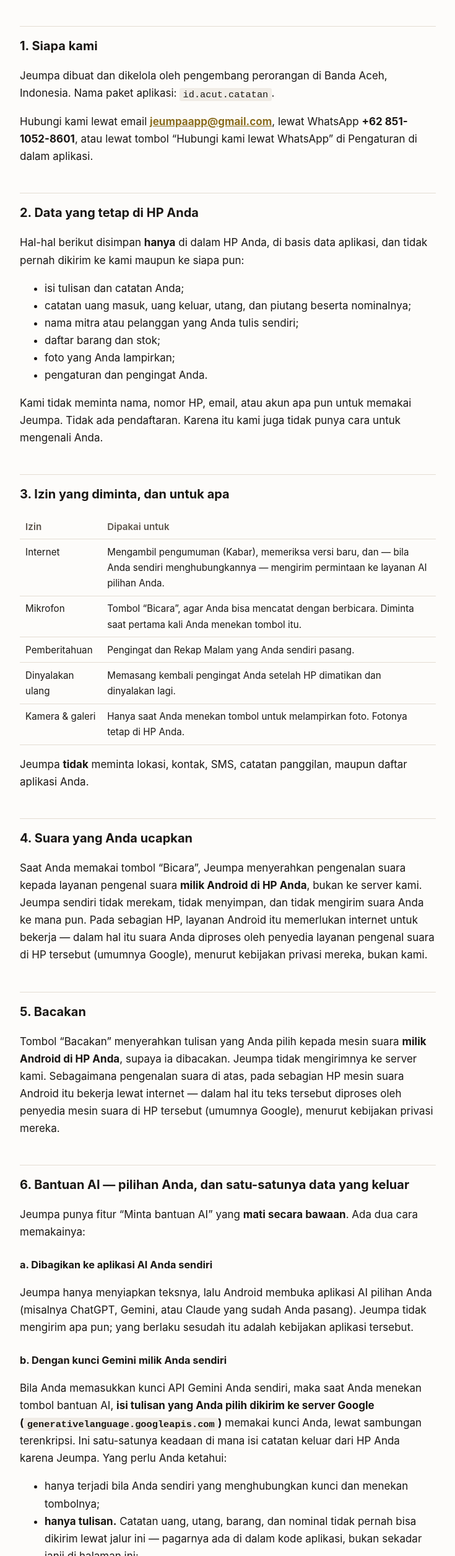
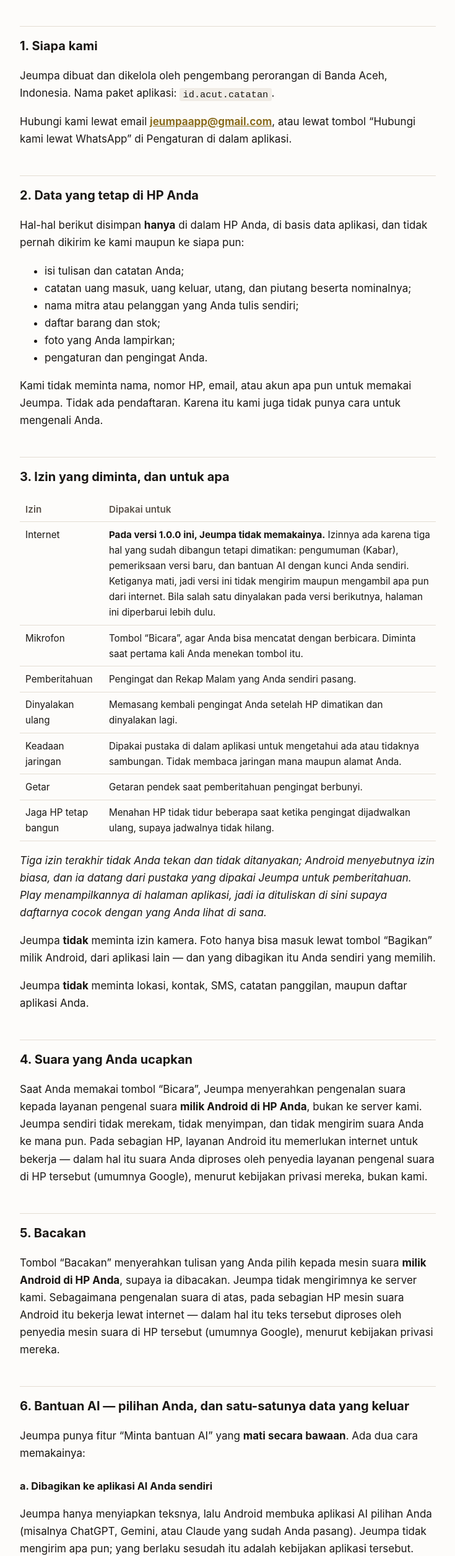
Before and after one commit to yahcutrizalyusuf-Acut/jeumpa-kebijakan, a plain HTML site: page privacy-policy.html in a window 1280 px wide. Shown: the part 290-2800 px from the top of the page at 62% size, without its empty margins (272-1007 px from the left). Drawn offline with Linux system fonts and the light colour scheme.

Commit message:
Halaman kebijakan disamakan dengan aplikasi 1.0.0
Tiga perbaikan yang sudah diputuskan 11 dan 12 Oktober 2026 tetapi belum pernah terbit di halaman publik ini:

1. Nomor WhatsApp dibuang. Kontak publik cukup jeumpaapp@gmail.com.

2. Tabel izin disamakan dengan izin yang sungguh diminta. Baris "Kamera & galeri" dibuang - aplikasinya tidak pernah meminta izin kamera. Tiga izin yang Play tampilkan ditambahkan: Keadaan jaringan, Getar, Jaga HP tetap bangun. Diperiksa pada manifest gabungan hasil build 1.0.0+2039: ada tujuh izin, dan tabel ini kini cocok persis dengan ketujuhnya.

3. Bagian kunci Gemini ditandai DIMATIKAN pada 1.0.0.

```diff
--- a/privacy-policy.html
+++ b/privacy-policy.html
@@ -72,8 +72,8 @@
 Indonesia. Nama paket aplikasi: <code>id.acut.catatan</code>.</p>
 <p>Hubungi kami lewat email
 <strong><a href="mailto:jeumpaapp@gmail.com">jeumpaapp@gmail.com</a></strong>,
-lewat WhatsApp <strong>+62 851-1052-8601</strong>, atau lewat tombol
-“Hubungi kami lewat WhatsApp” di Pengaturan di dalam aplikasi.</p>
+atau lewat tombol “Hubungi kami lewat WhatsApp” di Pengaturan di dalam
+aplikasi.</p>
 
 <h2>2. Data yang tetap di HP Anda</h2>
 <p>Hal-hal berikut disimpan <strong>hanya</strong> di dalam HP Anda, di
@@ -93,12 +93,26 @@
 <h2>3. Izin yang diminta, dan untuk apa</h2>
 <table>
   <tr><th>Izin</th><th>Dipakai untuk</th></tr>
-  <tr><td>Internet</td><td>Mengambil pengumuman (Kabar), memeriksa versi baru, dan — bila Anda sendiri menghubungkannya — mengirim permintaan ke layanan AI pilihan Anda.</td></tr>
+  <tr><td>Internet</td><td><strong>Pada versi 1.0.0 ini, Jeumpa tidak
+      memakainya.</strong> Izinnya ada karena tiga hal yang sudah dibangun
+      tetapi dimatikan: pengumuman (Kabar), pemeriksaan versi baru, dan
+      bantuan AI dengan kunci Anda sendiri. Ketiganya mati, jadi versi ini
+      tidak mengirim maupun mengambil apa pun dari internet. Bila salah satu
+      dinyalakan pada versi berikutnya, halaman ini diperbarui lebih dulu.</td></tr>
   <tr><td>Mikrofon</td><td>Tombol “Bicara”, agar Anda bisa mencatat dengan berbicara. Diminta saat pertama kali Anda menekan tombol itu.</td></tr>
   <tr><td>Pemberitahuan</td><td>Pengingat dan Rekap Malam yang Anda sendiri pasang.</td></tr>
   <tr><td>Dinyalakan ulang</td><td>Memasang kembali pengingat Anda setelah HP dimatikan dan dinyalakan lagi.</td></tr>
-  <tr><td>Kamera &amp; galeri</td><td>Hanya saat Anda menekan tombol untuk melampirkan foto. Fotonya tetap di HP Anda.</td></tr>
+  <tr><td>Keadaan jaringan</td><td>Dipakai pustaka di dalam aplikasi untuk mengetahui ada atau tidaknya sambungan. Tidak membaca jaringan mana maupun alamat Anda.</td></tr>
+  <tr><td>Getar</td><td>Getaran pendek saat pemberitahuan pengingat berbunyi.</td></tr>
+  <tr><td>Jaga HP tetap bangun</td><td>Menahan HP tidak tidur beberapa saat ketika pengingat dijadwalkan ulang, supaya jadwalnya tidak hilang.</td></tr>
 </table>
+<p><em>Tiga izin terakhir tidak Anda tekan dan tidak ditanyakan; Android
+menyebutnya izin biasa, dan ia datang dari pustaka yang dipakai Jeumpa untuk
+pemberitahuan. Play menampilkannya di halaman aplikasi, jadi ia dituliskan di
+sini supaya daftarnya cocok dengan yang Anda lihat di sana.</em></p>
+<p>Jeumpa <strong>tidak</strong> meminta izin kamera. Foto hanya bisa masuk
+lewat tombol “Bagikan” milik Android, dari aplikasi lain — dan yang
+dibagikan itu Anda sendiri yang memilih.</p>
 <p>Jeumpa <strong>tidak</strong> meminta lokasi, kontak, SMS, catatan panggilan,
 maupun daftar aplikasi Anda.</p>
 
@@ -127,12 +141,19 @@
 Anda (misalnya ChatGPT, Gemini, atau Claude yang sudah Anda pasang). Jeumpa
 tidak mengirim apa pun; yang berlaku sesudah itu adalah kebijakan aplikasi
 tersebut.</p>
-<h3>b. Dengan kunci Gemini milik Anda sendiri</h3>
-<p>Bila Anda memasukkan kunci API Gemini Anda sendiri, maka saat Anda menekan
-tombol bantuan AI, <strong>isi tulisan yang Anda pilih dikirim ke server Google
-(<code>generativelanguage.googleapis.com</code>)</strong> memakai kunci Anda,
-lewat sambungan terenkripsi. Ini satu-satunya keadaan di mana isi catatan
-keluar dari HP Anda karena Jeumpa. Yang perlu Anda ketahui:</p>
+<h3>b. Dengan kunci Gemini milik Anda sendiri — <strong>DIMATIKAN pada
+versi 1.0.0</strong></h3>
+<p><strong>Jalan ini tidak ada di versi 1.0.0.</strong> Tidak ada tombol untuk
+memasang kunci, dan tidak ada tombol yang mengirim apa pun ke Google. Jadi
+pada versi ini <strong>tidak ada satu keadaan pun di mana isi catatan Anda
+keluar dari HP karena Jeumpa</strong>.</p>
+<p>Keterangan di bawah ditulis untuk versi berikutnya, bila jalan ini
+dinyalakan. Ia dibiarkan di sini supaya Anda bisa membacanya lebih dulu, bukan
+sesudahnya. Bila jalan itu dinyalakan, halaman ini dan jawaban Keamanan Data di
+Play diperbarui lebih dulu.</p>
+<p>Yang akan berlaku bila dinyalakan: isi tulisan yang Anda pilih dikirim ke
+server Google (<code>generativelanguage.googleapis.com</code>) memakai kunci
+Anda, lewat sambungan terenkripsi. Yang perlu Anda ketahui:</p>
 <ul>
   <li>hanya terjadi bila Anda sendiri yang menghubungkan kunci dan menekan tombolnya;</li>
   <li><strong>hanya tulisan.</strong> Catatan uang, utang, barang, dan nominal
@@ -236,8 +257,7 @@
 <p>Jeumpa is built and maintained by an individual developer in Banda Aceh,
 Indonesia. Application id: <code>id.acut.catatan</code>. Contact us by email at
 <strong><a href="mailto:jeumpaapp@gmail.com">jeumpaapp@gmail.com</a></strong>,
-on WhatsApp at <strong>+62 851-1052-8601</strong>, or through the “Contact us
-on WhatsApp” button in the app’s Settings.</p>
+or through the “Contact us on WhatsApp” button in the app’s Settings.</p>
 
 <h2>2. Data that stays on your phone</h2>
 <p>Your notes, money and debt records and their amounts, the partner or
```
